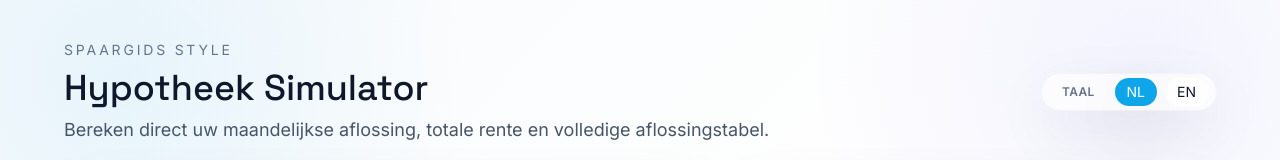
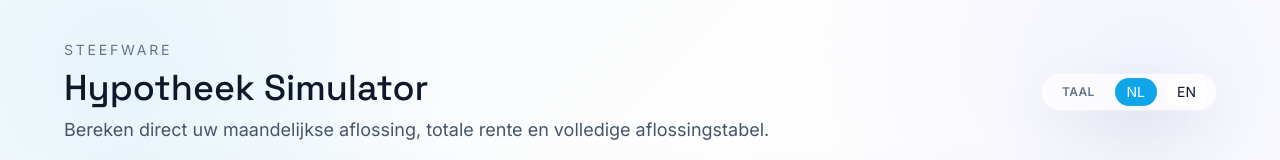
Before and after one commit to stephancar/Aflossingstabel, a React (Vite) app: page / in a window 1280 px wide. Shown: the top 160 px of the page. Built offline with nearby package versions, Linux system fonts and the light colour scheme.

Commit message:
branding

```diff
--- a/index.html
+++ b/index.html
@@ -6,22 +6,15 @@
     <meta name="viewport" content="width=device-width, initial-scale=1.0" />
     <meta
       name="description"
-      content="Hypotheek Simulator – Bereken maandelijkse aflossingen, totale rente en zie een volledige aflossingstabel."
+      content="Hypotheek Simulator - Bereken maandelijkse aflossingen, totale rente en zie een volledige aflossingstabel. Subtiel Steefware merk."
     />
-    <link
-      rel="preconnect"
-      href="https://fonts.googleapis.com"
-    />
-    <link
-      rel="preconnect"
-      href="https://fonts.gstatic.com"
-      crossorigin
-    />
+    <link rel="preconnect" href="https://fonts.googleapis.com" />
+    <link rel="preconnect" href="https://fonts.gstatic.com" crossorigin />
     <link
       href="https://fonts.googleapis.com/css2?family=Inter:wght@400;500;600&family=Space+Grotesk:wght@500;600&display=swap"
       rel="stylesheet"
     />
-    <title>Hypotheek Simulator – Rente & Aflossingstabel</title>
+    <title>Hypotheek Simulator - Rente & Aflossingstabel | Steefware</title>
   </head>
   <body>
     <div id="root"></div>
--- a/src/App.jsx
+++ b/src/App.jsx
@@ -344,7 +344,7 @@ function App() {
       <header className="mx-auto max-w-6xl pt-10">
         <div className="flex flex-wrap items-center justify-between gap-4">
           <div>
-            <p className="text-sm uppercase tracking-[0.2em] text-slate-500">Spaargids style</p>
+            <p className="text-sm uppercase tracking-[0.2em] text-slate-500">Steefware</p>
             <h1 className="mt-2 font-display text-3xl sm:text-4xl">{t.title}</h1>
             <p className="mt-2 max-w-3xl text-lg text-slate-600">{t.subtitle}</p>
           </div>
```
Also changed, not shown: 1 other file (tests, documents, lock files or other folders).
